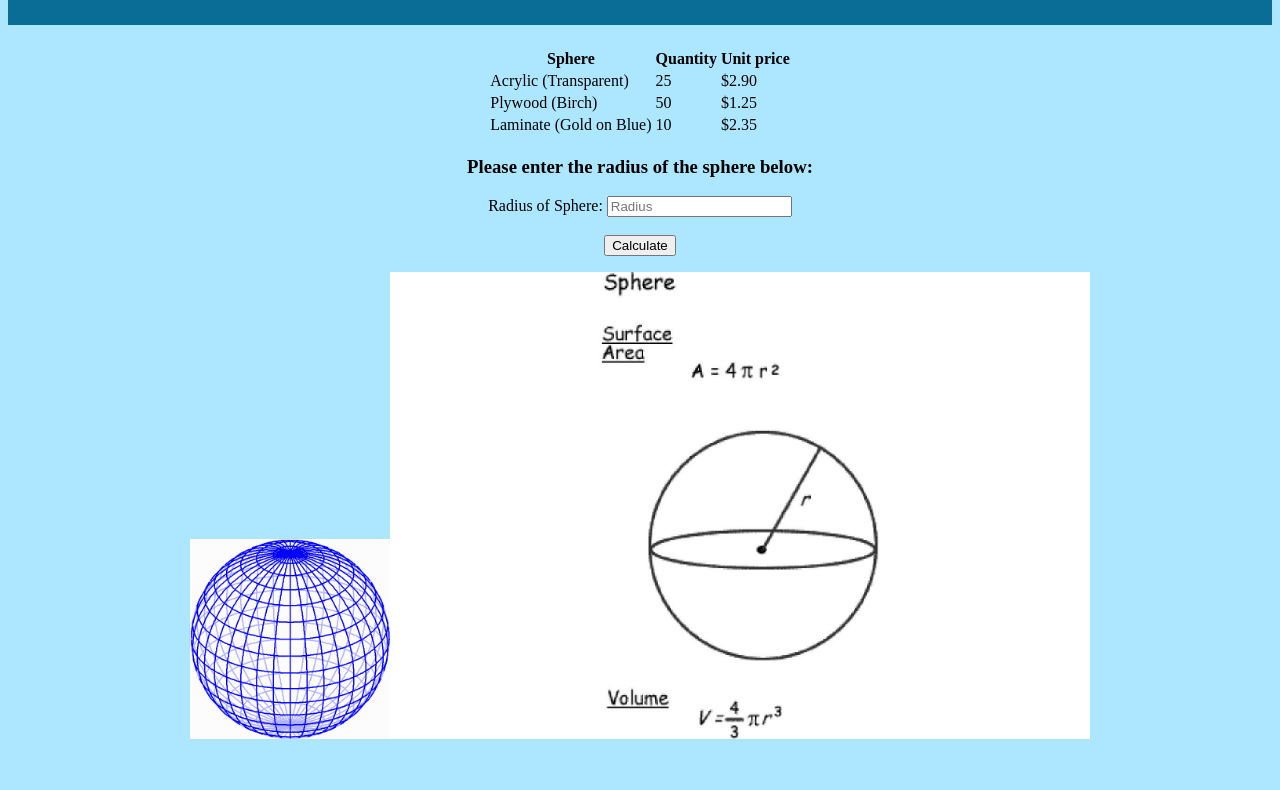
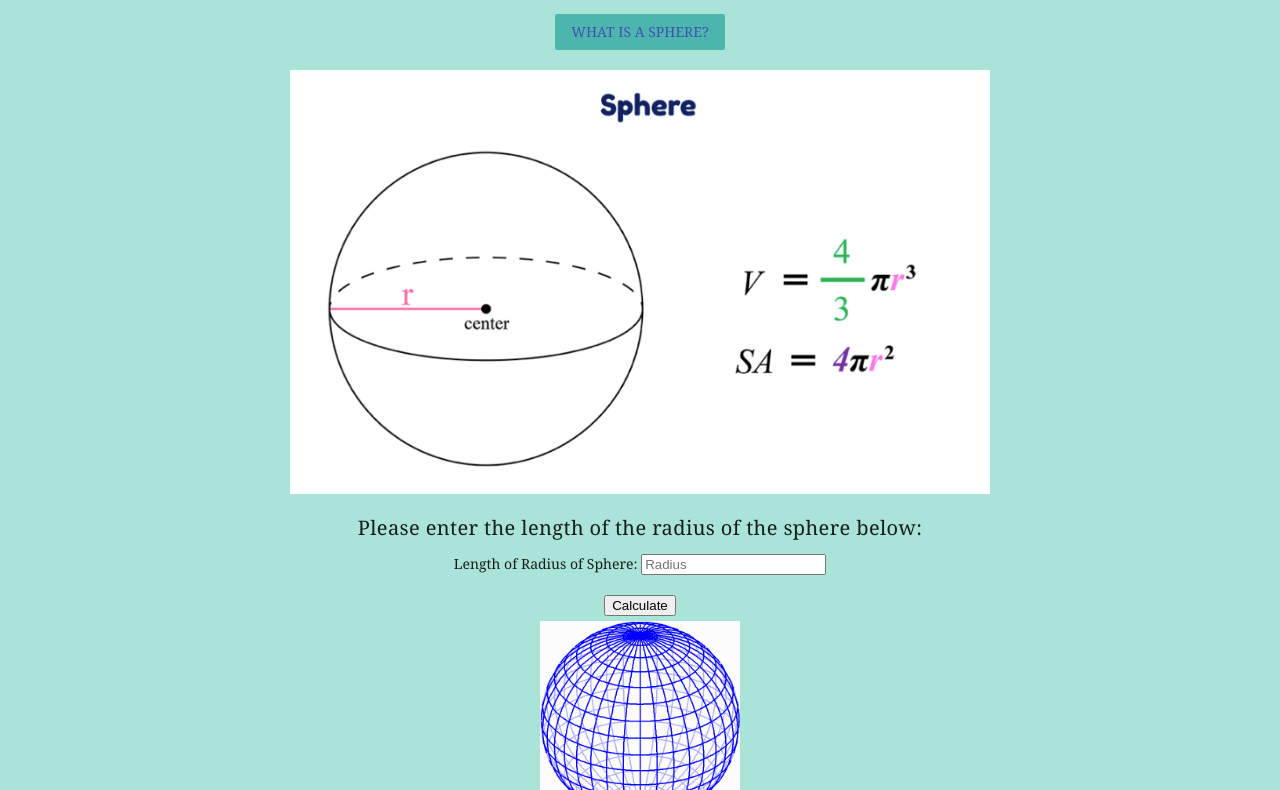
Before and after one commit to ICS2O-EmmaJ/Assign-02-HTML-Calculations, a plain HTML site: page index.html in a window 1280 px wide. Shown: the part 113-903 px from the top of the page. Before the commit the page ends 864 px from the top, so only its background shows below. Drawn offline with nearby package versions, Linux system fonts and the light colour scheme.

Commit message:
Web Page Finished

```diff
--- a/css/style.css
+++ b/css/style.css
@@ -5,11 +5,11 @@
 */
 
 body {
-	background-color: #ade7ff;
+	background-color: #aae3d8;
 }
 
 h1 {
-	background-color: #096d96;
+	background-color: #34a38e;
 	color: white;
 	padding: 40px;
 	text-align: center;
@@ -17,10 +17,14 @@ h1 {
 
 div {
   font-weight: bold;
-  color: #245947;
+  color: white;
   margin: 5px;
 }
 
 #display-results{
-  background-color: #c2ffea;
+  background-color: #192a9e;
 }
+
+button {
+background-color: #c2ffea;
+}
--- a/index.html
+++ b/index.html
@@ -12,57 +12,76 @@
     <link rel="manifest" href="./fav_index/site.webmanifest">
     <link rel="stylesheet" href="./css/style.css">
     <title>Surface Area and Volume of a Sphere</title>
+
+    <!-- To use Google's MDL -->
+    <link rel="stylesheet" href="https://fonts.googleapis.com/icon?family=Material+Icons">
+    <link rel="stylesheet" href="https://code.getmdl.io/1.3.0/material.indigo-pink.min.css" />
   </head>
   <center>
   <body>
     <script src="./js/script.js"></script>
-    <h1>Surface Area and Volume of a Sphere</h1>
-    <!-- Create a space where the user information will be displayed -->
-    <table class="mdl-data-table mdl-js-data-table mdl-data-table--selectable mdl-shadow--2dp">
-      <thead>
-        <tr>
-          <th class="mdl-data-table__cell--non-numeric">Sphere</th>
-          <th>Quantity</th>
-          <th>Unit price</th>
-        </tr>
-      </thead>
-      <tbody>
-        <tr>
-          <td class="mdl-data-table__cell--non-numeric">Acrylic (Transparent)</td>
-          <td>25</td>
-          <td>$2.90</td>
-        </tr>
-        <tr>
-          <td class="mdl-data-table__cell--non-numeric">Plywood (Birch)</td>
-          <td>50</td>
-          <td>$1.25</td>
-        </tr>
-        <tr>
-          <td class="mdl-data-table__cell--non-numeric">Laminate (Gold on Blue)</td>
-          <td>10</td>
-          <td>$2.35</td>
-        </tr>
-      </tbody>
-    </table>
+    <h1><font face="Georgia">Surface Area and Volume of a Sphere</h1>
 
+    <!-- MDL Button to give pop-up text -->
+    <button id="show-dialog" type="button" class="mdl-button mdl-button--colored mdl-color--teal-300"><font face="Georgia">What Is A Sphere?</button>
+      <dialog class="mdl-dialog">
+        <h4 class="mdl-dialog__title"><font face="Georgia">Before we begin...</h4>
+        <div class="mdl-dialog__content">
+          <p><font face="Georgia">
+            A sphere is a round, geometrical object; basically the 3-dimensional version of a circle. It is special because, unlike other 3D shapes, a sphere has no corners, edges or faces, and it is perfectly symmetrical.
+          </p>
+        </div>
+        <div class="mdl-dialog__actions">
+          <button type="button" class="mdl-button"><font face="Georgia">Ok</button>
+          <button type="button" class="mdl-button close"><font face="Georgia">Exit Out</button>
+        </div>
+      </dialog>
+      <script>
+        var dialog = document.querySelector('dialog');
+        var showDialogButton = document.querySelector('#show-dialog');
+        if (! dialog.showModal) {
+          dialogPolyfill.registerDialog(dialog);
+        }
+        showDialogButton.addEventListener('click', function() {
+          dialog.showModal();
+        });
+        dialog.querySelector('.close').addEventListener('click', function() {
+          dialog.close();
+        });
+      </script>
+      <br>
+      <br>
 
-
-
-
-
-      <h3>Please enter the radius of the sphere below:</h3>
+    <!-- Formula of Sphere and Calculations -->
+    <center><img src="./images/sphereformula.png" width="700"></center>
+    <h5><font face="Georgia">Please enter the length of the radius of the sphere below:</h5>
     <form action="javascript:calculateSphere()">
-        <label for="Radius">Radius of Sphere:</label>
+      <label for="Radius">Length of Radius of Sphere:</label>
       <input type="number" step="any" id="radius" placeholder="Radius"><br><br>
       <input type="submit" value="Calculate">
       </form>
-    </p>
+
   	<!-- Create a space where the user information will be displayed -->
   	<div id="display-results">
     	<div id="surface-area"></div>
   		<div id="volume"></div>
   	</div>
-    <img src="./images/sphere.gif" width="200"><img src="./images/sphere.jpg" width="700">
+    <center><img src="./images/sphere.gif" width="200"></center>
+
+    <!-- Slider with Starting Value -->
+    <h5><font face="Georgia">Use the slider below to indicate how many examples of
+    <br>
+    spheres you can think of in your day-to-day life:</h5>
+    <p style="width:1000px">
+    <input class="mdl-slider mdl-js-slider" type="range" id="s1" min="0" max="10" value="4" step="2">
+    </p>
+
+    <!-- Pictures of some examples of spheres -->
+    <h4><font face="Georgia">Here are a few. Recognize any?</h4>
+    <img src="./images/earth.jpg" height="325"><img src="./images/bubbles.jpg" height="325"><img src="./images/light.webp" height="325"><img src="./images/marbles.jpg" height="325"><img src="./images/planets.jpg" height="300"><img src="./images/globe.webp" height="300"><img src="./images/ornaments.jpg" height="300"><img src="./images/poolballs.jpeg" height="300">
+    <br>
+    <br>
+    <br>
   </body>
   </center>
 </html>
--- a/js/script.js
+++ b/js/script.js
@@ -18,7 +18,7 @@ function calculateSphere () {
   let radius = parseFloat(document.getElementById('radius').value)
 
   // calculate the surface area and volume
-  let pi = 3.141592653589793238462643383279502884197169399375105820974944592307816406286
+  let pi = Math.PI
   let surface_area = radius ** 2 * 4 * pi
   let volume = radius ** 3 * 4/3 * pi
 
```
Also changed, not shown: images/bubbles.jpg (added), images/earth.jpg (added), images/globe.webp (added), images/light.webp (added), images/marbles.jpg (added), images/ornaments.jpg (added), images/planets.jpg (added), images/poolballs.jpeg (added), images/sphere.jpg (deleted), images/sphere.png (deleted), images/sphereformula.png (added), images/sports.webp (added). Lines whose indentation alone changed are shown as unchanged.
